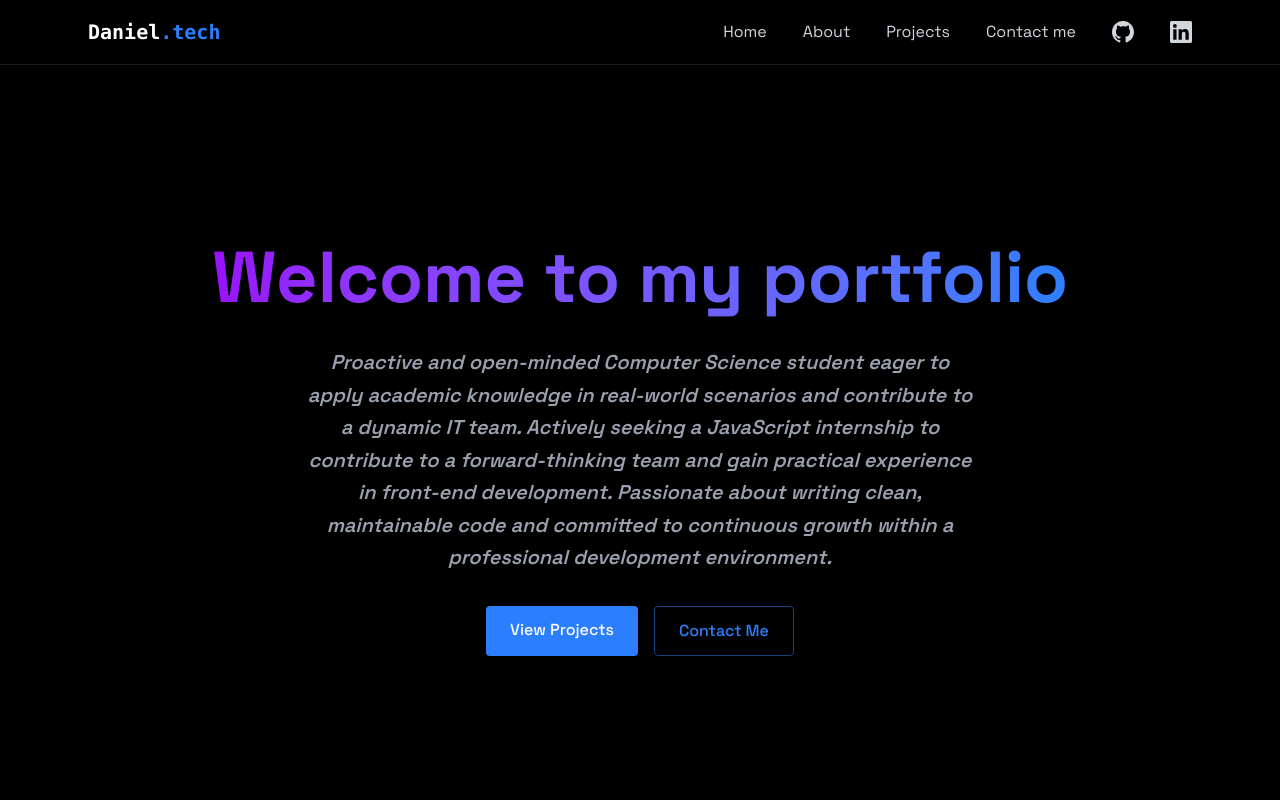
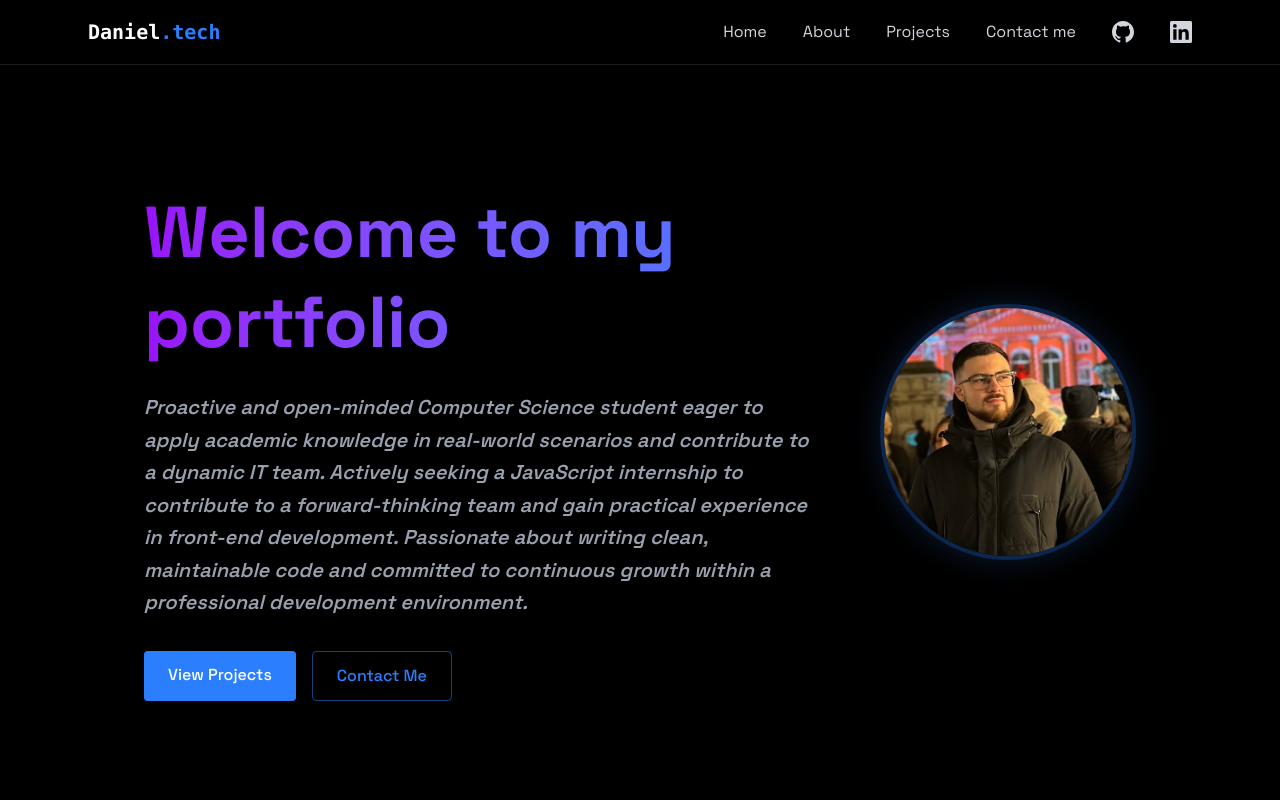
Before and after one commit to DaielCode/Daniel-portfolio, a React (Vite) app: page / in a window 1280 px wide. Shown: the top 800 px of the page. Built offline with nearby package versions, Linux system fonts and the light colour scheme.

Commit message:
Add profile photo to Hero section

```diff
--- a/src/components/sections/Home.jsx
+++ b/src/components/sections/Home.jsx
@@ -8,7 +8,8 @@ export const Home = () => {
                  pt-28 md:pt-16"
     >
       <RevealOnScroll>
-        <div className="text-center z-10 px-4">
+        <div className="z-10 px-4 flex flex-col-reverse md:flex-row items-center gap-12 max-w-5xl mx-auto">
+          <div className="text-center md:text-left flex-1">
             <h1
               className="text-4xl sm:text-5xl md:text-7xl font-bold my-6
                          bg-gradient-to-l from-blue-500 to-purple-600
@@ -19,7 +20,7 @@ export const Home = () => {
 
             <p
               className="text-gray-400 text-base sm:text-lg md:text-xl
-                       mb-8 max-w-2xl mx-auto leading-relaxed
+                         mb-8 max-w-2xl leading-relaxed
                          font-semibold italic"
             >
               Proactive and open-minded Computer Science student eager to apply
@@ -31,7 +32,7 @@ export const Home = () => {
               professional development environment.
             </p>
 
-          <div className="flex flex-col sm:flex-row justify-center gap-4">
+            <div className="flex flex-col sm:flex-row justify-center md:justify-start gap-4">
               <a
                 href="#projects"
                 className="bg-blue-500 text-white py-3 px-6 rounded font-medium
@@ -54,6 +55,15 @@ export const Home = () => {
               </a>
             </div>
           </div>
+
+          <div className="flex-shrink-0">
+            <img
+              src="/Daniel-portfolio/photo.jpg"
+              alt="Danylo Kutsak"
+              className="w-48 h-48 md:w-64 md:h-64 rounded-full object-cover border-4 border-blue-500/30 shadow-[0_0_30px_rgba(59,130,246,0.2)]"
+            />
+          </div>
+        </div>
       </RevealOnScroll>
     </section>
   );
```
Also changed, not shown: public/photo.jpg (added). Lines whose indentation alone changed are shown as unchanged.
